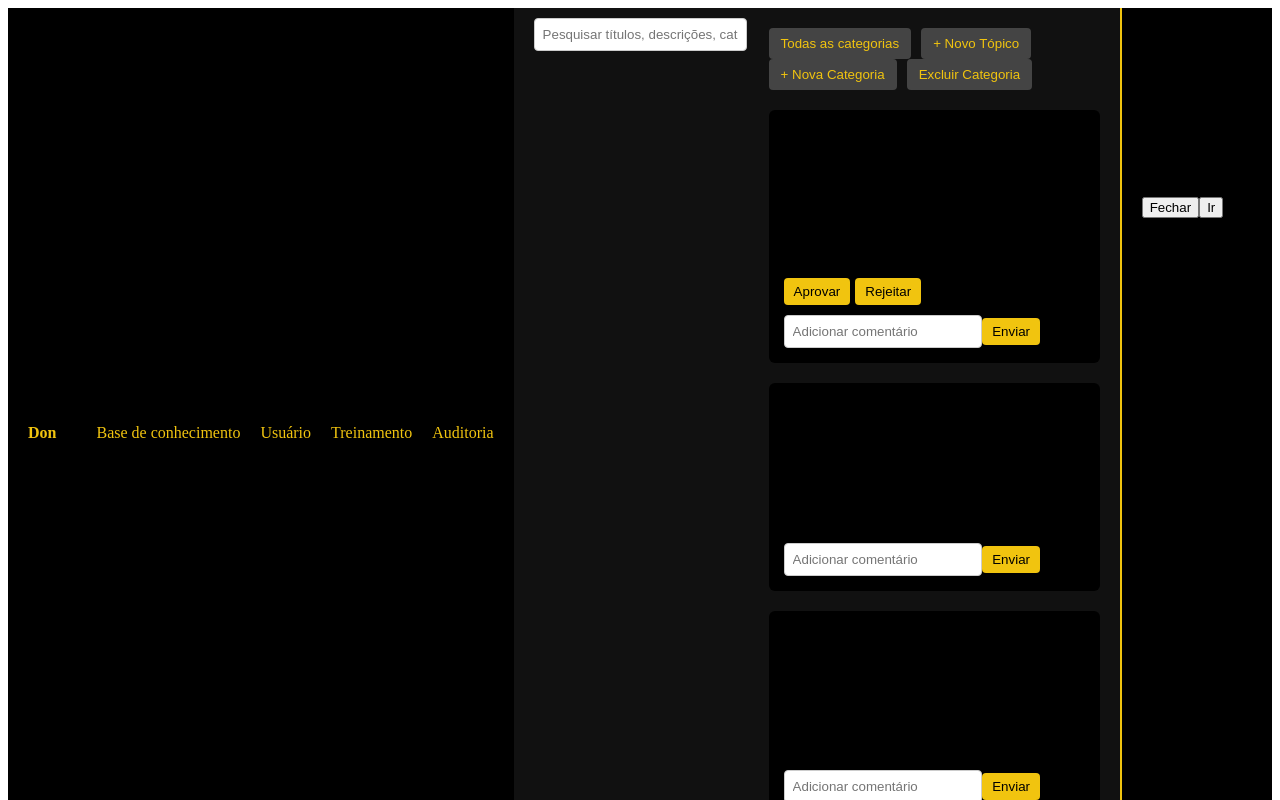
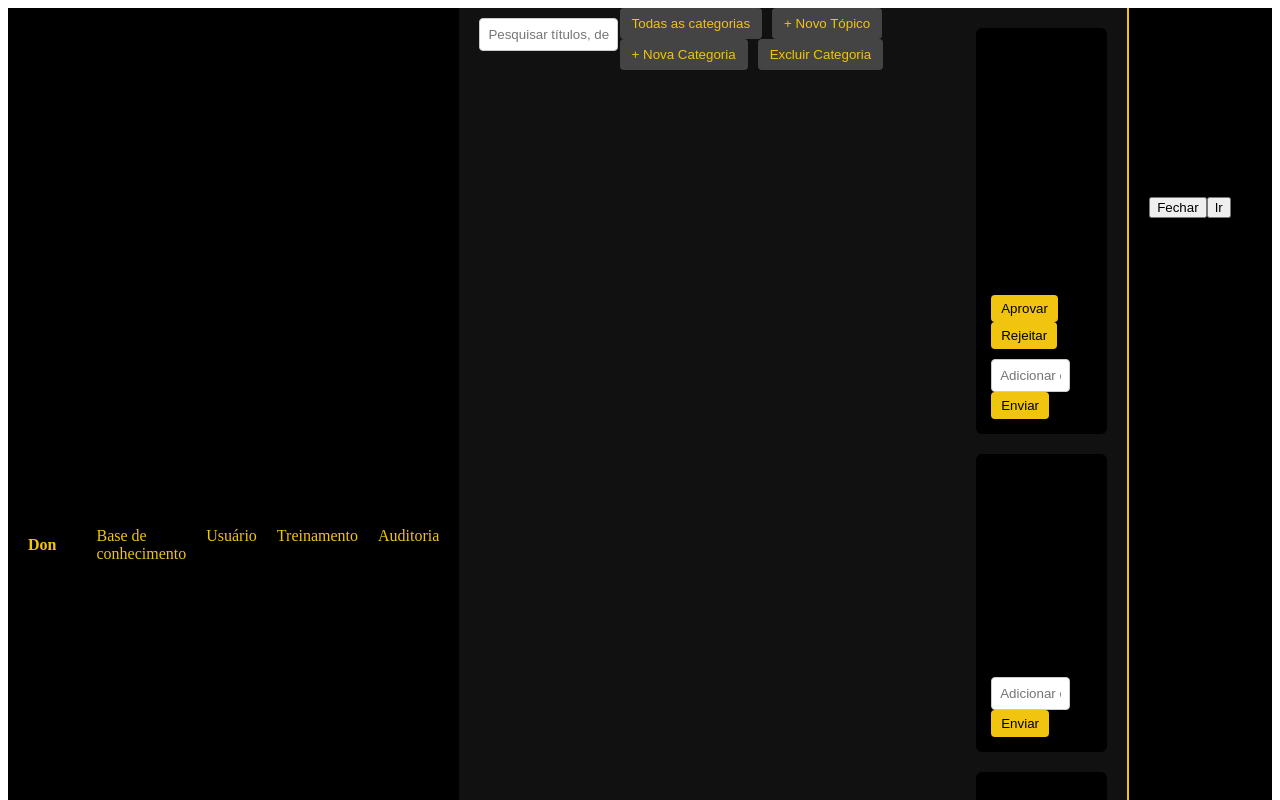
Before and after one commit to Wertco-Bombas/Wertco, a Next.js app: page /base in a window 1280 px wide. Shown: the top 800 px of the page. Built offline with nearby package versions, Linux system fonts and the light colour scheme.

Commit message:
Update base.js

```diff
--- a/pages/base.js
+++ b/pages/base.js
@@ -1,4 +1,43 @@
+import { useState } from "react";
+
 export default function Base() {
+  // categorias simuladas
+  const [categories, setCategories] = useState([
+    {
+      id: 1,
+      name: "HTML Básico",
+      description: "Estrutura de páginas web.",
+      comments: [
+        { user: "Usuário Comum", text: "Comentário pendente", status: "Pendente", date: "04/05/2026, 17:54:51" }
+      ]
+    },
+    {
+      id: 2,
+      name: "CSS Avançado",
+      description: "Estilização e responsividade.",
+      comments: []
+    },
+    {
+      id: 3,
+      name: "P8",
+      description: "Erro de instalação.",
+      comments: []
+    }
+  ]);
+
+  const [search, setSearch] = useState("");
+  const [filter, setFilter] = useState("Todas");
+
+  // lógica de pesquisa e filtro
+  const filteredCategories = categories.filter(cat => {
+    const matchesSearch =
+      cat.name.toLowerCase().includes(search.toLowerCase()) ||
+      cat.description.toLowerCase().includes(search.toLowerCase()) ||
+      cat.comments.some(c => c.text.toLowerCase().includes(search.toLowerCase()));
+    const matchesFilter = filter === "Todas" || cat.name === filter;
+    return matchesSearch && matchesFilter;
+  });
+
   return (
     <div className="base-container">
       {/* Navbar */}
@@ -19,54 +58,42 @@ export default function Base() {
         <input
           type="text"
           placeholder="Pesquisar títulos, descrições, categorias, comentários e nomes..."
+          value={search}
+          onChange={(e) => setSearch(e.target.value)}
         />
       </div>
 
-      {/* Conteúdo principal */}
-      <main className="content">
+      {/* Botões de ação */}
       <div className="actions">
-          <button>Todas as categorias</button>
+        <button onClick={() => setFilter("Todas")}>Todas as categorias</button>
         <button>+ Novo Tópico</button>
         <button>+ Nova Categoria</button>
         <button>Excluir Categoria</button>
       </div>
 
-        {/* Categoria HTML Básico */}
-        <section className="category">
-          <h2>HTML Básico</h2>
-          <p>Estrutura de páginas web.</p>
+      {/* Conteúdo principal */}
+      <main className="content">
+        {filteredCategories.map(cat => (
+          <section key={cat.id} className="category">
+            <h2>{cat.name}</h2>
+            <p>{cat.description}</p>
             <div className="comments">
-            <p>
-              <strong>Usuário Comum</strong> (04/05/2026, 17:54:51) — Pendente
-            </p>
+              {cat.comments.length > 0 ? (
+                cat.comments.map((c, i) => (
+                  <div key={i}>
+                    <p><strong>{c.user}</strong> ({c.date}) — {c.status}</p>
                     <button>Aprovar</button>
                     <button>Rejeitar</button>
+                  </div>
+                ))
+              ) : (
+                <p>Sem comentários</p>
+              )}
               <input type="text" placeholder="Adicionar comentário" />
               <button>Enviar</button>
             </div>
           </section>
-
-        {/* Categoria CSS Avançado */}
-        <section className="category">
-          <h2>CSS Avançado</h2>
-          <p>Estilização e responsividade.</p>
-          <div className="comments">
-            <p>Sem comentários</p>
-            <input type="text" placeholder="Adicionar comentário" />
-            <button>Enviar</button>
-          </div>
-        </section>
-
-        {/* Categoria P8 */}
-        <section className="category">
-          <h2>P8</h2>
-          <p>Erro de instalação.</p>
-          <div className="comments">
-            <p>Sem comentários</p>
-            <input type="text" placeholder="Adicionar comentário" />
-            <button>Enviar</button>
-          </div>
-        </section>
+        ))}
       </main>
 
       {/* Sidebar */}
```
Lines whose indentation alone changed are shown as unchanged.
